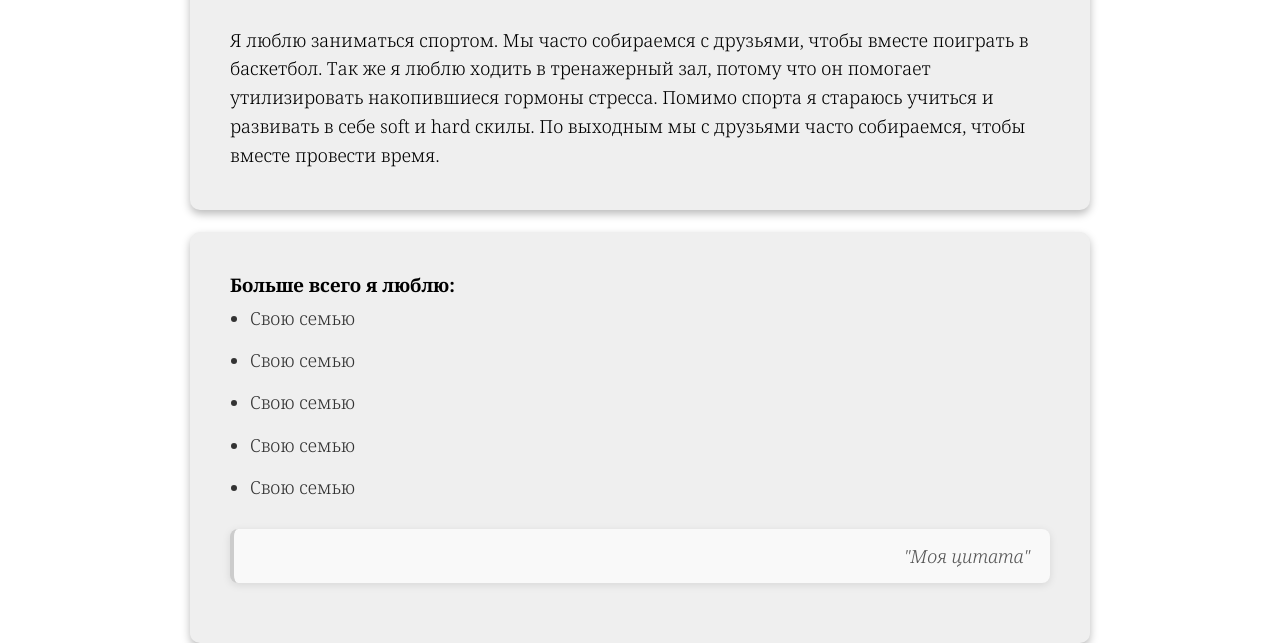
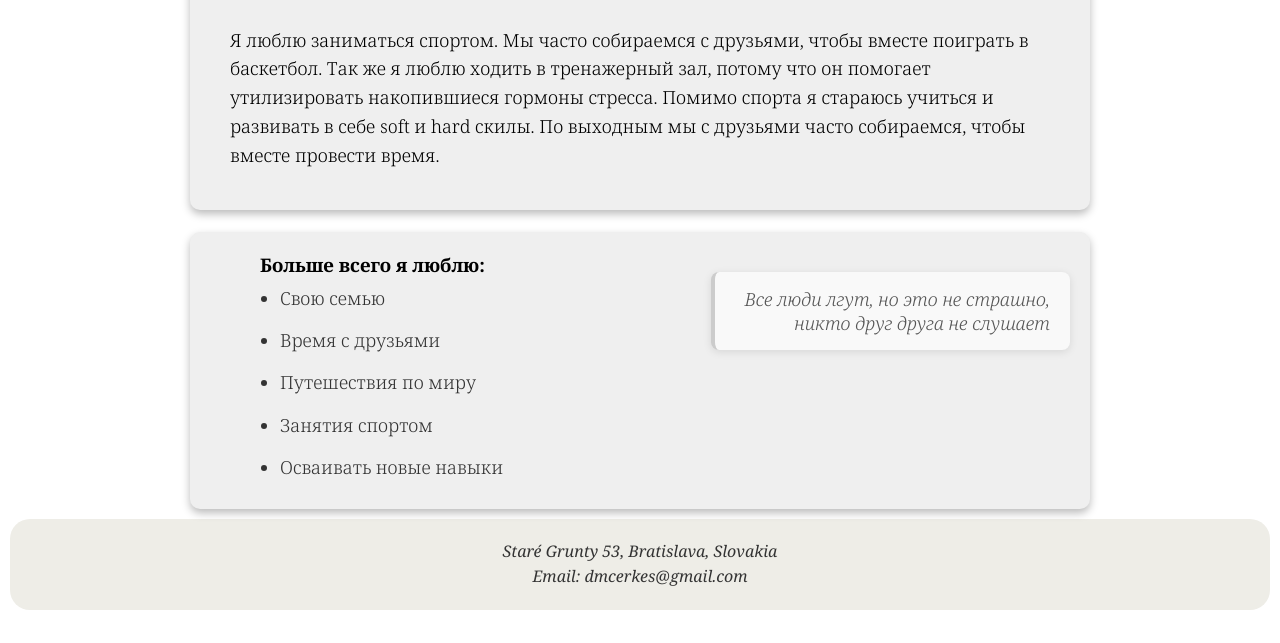
Before and after one commit to DimaCherkes/MySimpleBlog, a plain HTML site: page index.html in a window 1280 px wide. Shown: the part 381-1024 px from the top of the page. After the commit the page ends 1001 px from the top, so only its background shows below. Drawn offline with Linux system fonts and the light colour scheme.

Commit message:
index page is finished. Footer added for all pages.

```diff
--- a/index.html
+++ b/index.html
@@ -40,29 +40,28 @@
         </section>
         <br/>
         <section class="container">
-            <div class="content">
+            <div class="asidePart">
                 <div class="list-section">
                     <h3>Больше всего я люблю:</h3>
                     <ul>
                         <li>Свою семью</li>
-                        <li>Свою семью</li>
-                        <li>Свою семью</li>
-                        <li>Свою семью</li>
-                        <li>Свою семью</li>
+                        <li>Время с друзьями</li>
+                        <li>Путешествия по миру</li>
+                        <li>Занятия спортом</li>
+                        <li>Осваивать новые навыки</li>
 
                     </ul>
                 </div>
-                <aside class="quote">"Моя цитата"</aside>
+                <aside class="quote">Все люди лгут, но это не страшно, никто друг друга не слушает</aside>
             </div>
         </section>
-
     </article>
-
 </main>
 
 <footer>
     <address>
-
+        <p>Staré Grunty 53, Bratislava, Slovakia</p>
+        <p>Email: dmcerkes@gmail.com</p>
     </address>
 </footer>
 
--- a/webapp/css/global.css
+++ b/webapp/css/global.css
@@ -55,6 +55,26 @@ a {
     color: #0A0708; /* Цвет ссылок */
 }
 
+/* Основные стили для footer */
+footer {
+    display: flex;
+    justify-content: center; /* Центрируем контент */
+    align-items: center; /* Выравнивание по вертикали */
+    padding: 20px; /* Отступы */
+    background-color: #EEEDE7; /* Цвет фона для footer */
+    border-radius: 20px; /* Скругление углов */
+    margin: 10px; /* Внешние отступы */
+}
+
+/* Стили для address */
+address {
+    font-family: "Noto Serif", serif; /* Шрифт в стиле заголовков */
+    font-weight: 400; /* Обычный вес шрифта */
+    font-size: 16px; /* Размер текста */
+    line-height: 1.6; /* Межстрочное расстояние */
+    color: #333; /* Цвет текста */
+    text-align: center; /* Текст по центру */
+}
 
 /* Медиазапрос для мобильных устройств */
 @media (max-width: 768px) {
@@ -72,4 +92,12 @@ a {
         display: block; /* Элементы меню в столбик на мобильных */
         margin: 5px 0; /* Отступы между элементами */
     }
+
+    footer {
+        padding: 15px; /* Уменьшаем отступы на мобильных */
+    }
+
+    address {
+        font-size: 14px; /* Уменьшаем размер шрифта на мобильных */
+    }
 }
--- a/webapp/css/index.css
+++ b/webapp/css/index.css
@@ -22,10 +22,16 @@ article {
 }
 
 /* Контейнер для изображения и текста */
-.content {
+.content{
     padding: 20px; /* Внутренние отступы */
     border-radius: 10px; /* Скругленные углы */
     margin: 0 auto; /* Центрирование блока по горизонтали */
+}
+
+.asidePart {
+    display: flex;
+    justify-content: space-between; /* Пространство между элементами */
+    align-items: flex-start; /* Выравнивание элементов по верхнему краю */
 }
 
 /* Стили для изображения */
@@ -45,7 +51,8 @@ article {
 
 /* Стили для секции со списком */
 .list-section {
-    flex: 1; /* Занимает оставшуюся ширину */
+    flex: 1;
+    margin-left: 50px;
 }
 
 /* Стили для списка */
@@ -68,17 +75,18 @@ ul li:hover {
 
 /* Стили для тега <aside> с цитатой */
 .quote {
-    flex: 0.5;
-    background-color: #f9f9f9; /* Светлый фон для цитаты */
-    border-left: 4px solid #ccc; /* Линия слева для визуального акцента */
-    margin: 20px 0; /* Отступы сверху и снизу */
-    padding: 15px 20px; /* Внутренние отступы */
-    font-style: italic; /* Курсив для цитаты */
-    font-size: 18px; /* Размер шрифта цитаты */
-    color: #555; /* Цвет текста цитаты */
-    border-radius: 8px; /* Скругленные углы для блока с цитатой */
-    box-shadow: 0 2px 8px rgba(0, 0, 0, 0.1); /* Лёгкая тень для придания глубины */
-    text-align: right;
+    flex: 0.7; /* Занимает 50% от ширины */
+    margin-top: 20px;
+    background-color: #f9f9f9;
+    border-left: 4px solid #ccc;
+    padding: 15px 20px;
+    font-style: italic;
+    font-size: 18px;
+    color: #555;
+    border-radius: 8px;
+    box-shadow: 0 2px 8px rgba(0, 0, 0, 0.1);
+    text-align: right; /* Выравнивание текста по правому краю */
+    align-self: flex-start; /* Поднятие цитаты на уровень списка */
 }
 
 /* Дополнительные стили для цитаты внутри <blockquote> */
@@ -101,7 +109,6 @@ ul li:hover {
 @media (max-width: 768px) {
     main {
         flex-direction: column; /* На маленьких экранах элементы в колонку */
-
     }
 
     .image {
@@ -111,8 +118,14 @@ ul li:hover {
         margin: 0 auto 20px; /* Центрирование изображения */
     }
 
+    .asidePart {
+        display: block;
+    }
+
     .quote {
-        text-align: center; /* Цитата центрируется на мобильных */
-        margin-top: 20px;
+        width: 100%; /* Цитата занимает всю ширину экрана на мобильных */
+        text-align: center; /* Центрируем текст для мобильных */
+        margin-top: 20px; /* Отступ сверху для цитаты */
     }
+
 }
```
Also changed, not shown: webapp/html/CV.html (+2 -1 lines), webapp/html/interactiveImage.html (+2 -1 lines), webapp/html/mySchedule.html (+2 -1 lines).
